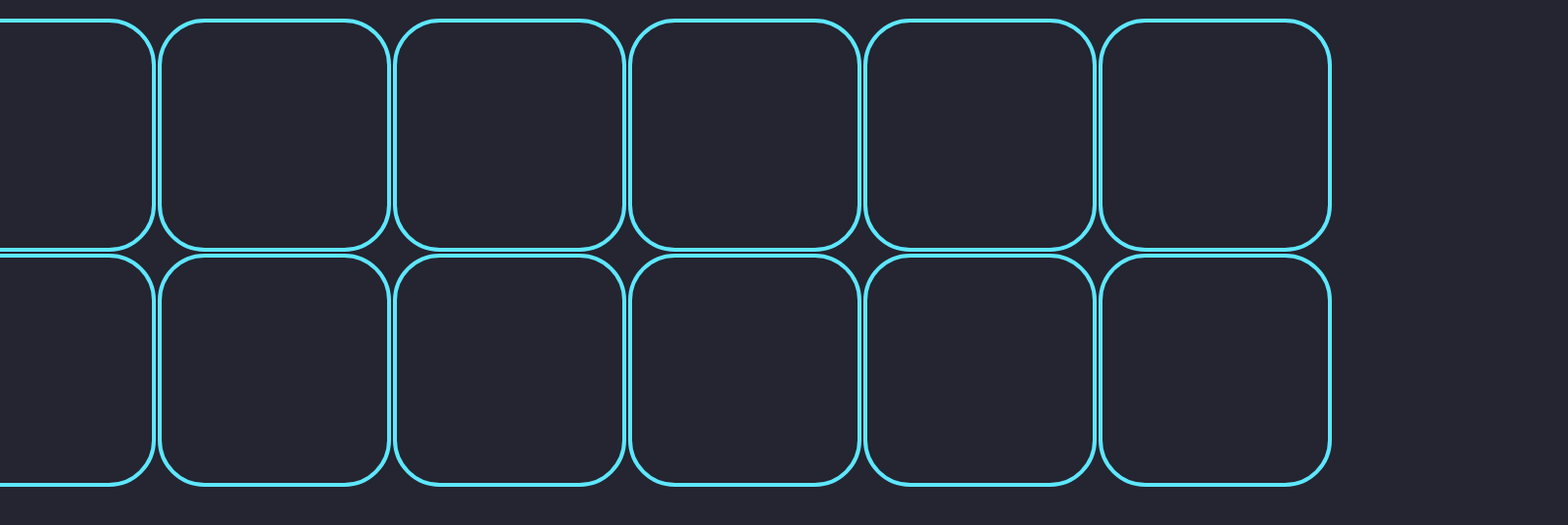
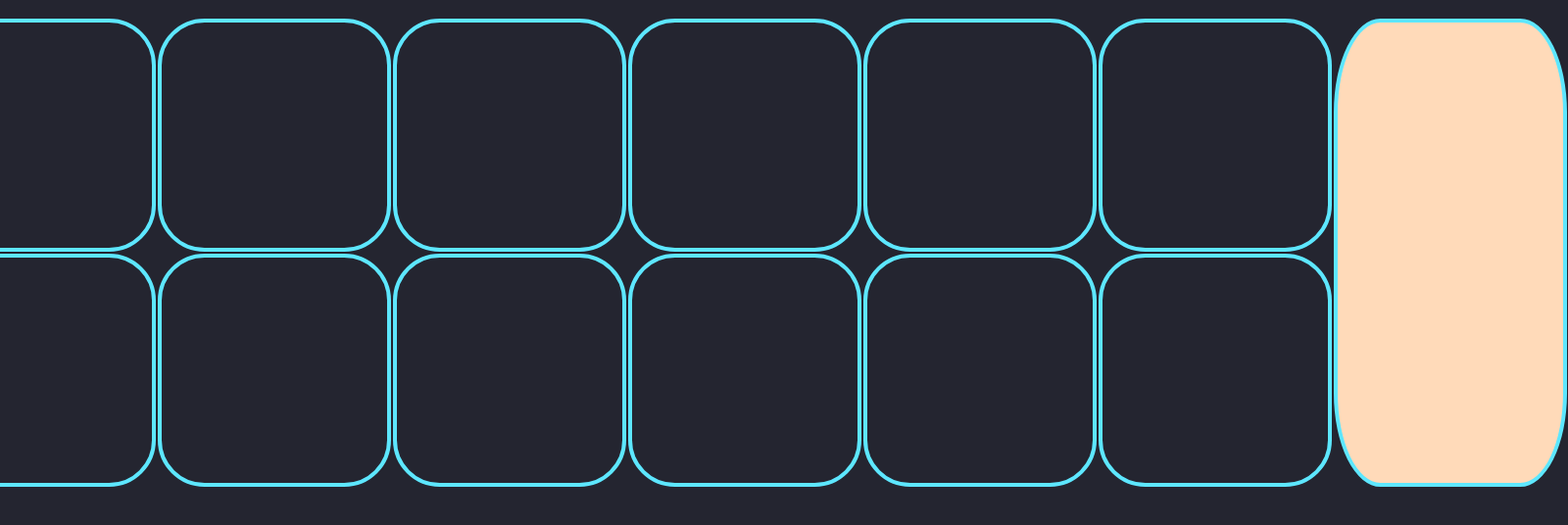
Before and after one commit to chaseeanderson/MancalaGameCA, a plain HTML site: page index.html in a window 1280 px wide. Shown: the part 182-718 px from the top of the page at 98% size, 1600 px wide, since content can reach past the window. Drawn offline with Linux system fonts and the light colour scheme.

Commit message:
Add score grids to board

```diff
--- a/css/main.css
+++ b/css/main.css
@@ -20,9 +20,18 @@ h1 {
 #board {
   display: grid;
   grid-template-rows: repeat(2, 30vmin);
-  grid-template-columns: repeat(6, 30vmin);
+  grid-template-columns: repeat(8, 30vmin);
 }
 
+#board #p1score {
+  background-color: peachpuff;
+  grid-area: 1 / -2 / 3 / -1;
+}
+
+#board #p2score {
+  background-color: peachpuff;
+  grid-area: 1 / 1 / 3 / 2;
+}
 #board > div {
   border: 0.5vmin solid #5DE7FF;
   margin: 0.1vmin;
--- a/index.html
+++ b/index.html
@@ -11,6 +11,8 @@
 <body>
   <h1>MANCALA</h1>
   <main id="board">
+    <div id="p2score"></div>
+
     <div id="0"></div>
     <div id="1"></div>
     <div id="2"></div>
@@ -24,6 +26,8 @@
     <div id="10"></div>
     <div id="11"></div>
     <div id="12"></div>
+
+    <div id="p1score"></div>
   </main id="board">
 </body>
 </html>
```
Lines whose indentation alone changed are shown as unchanged.
